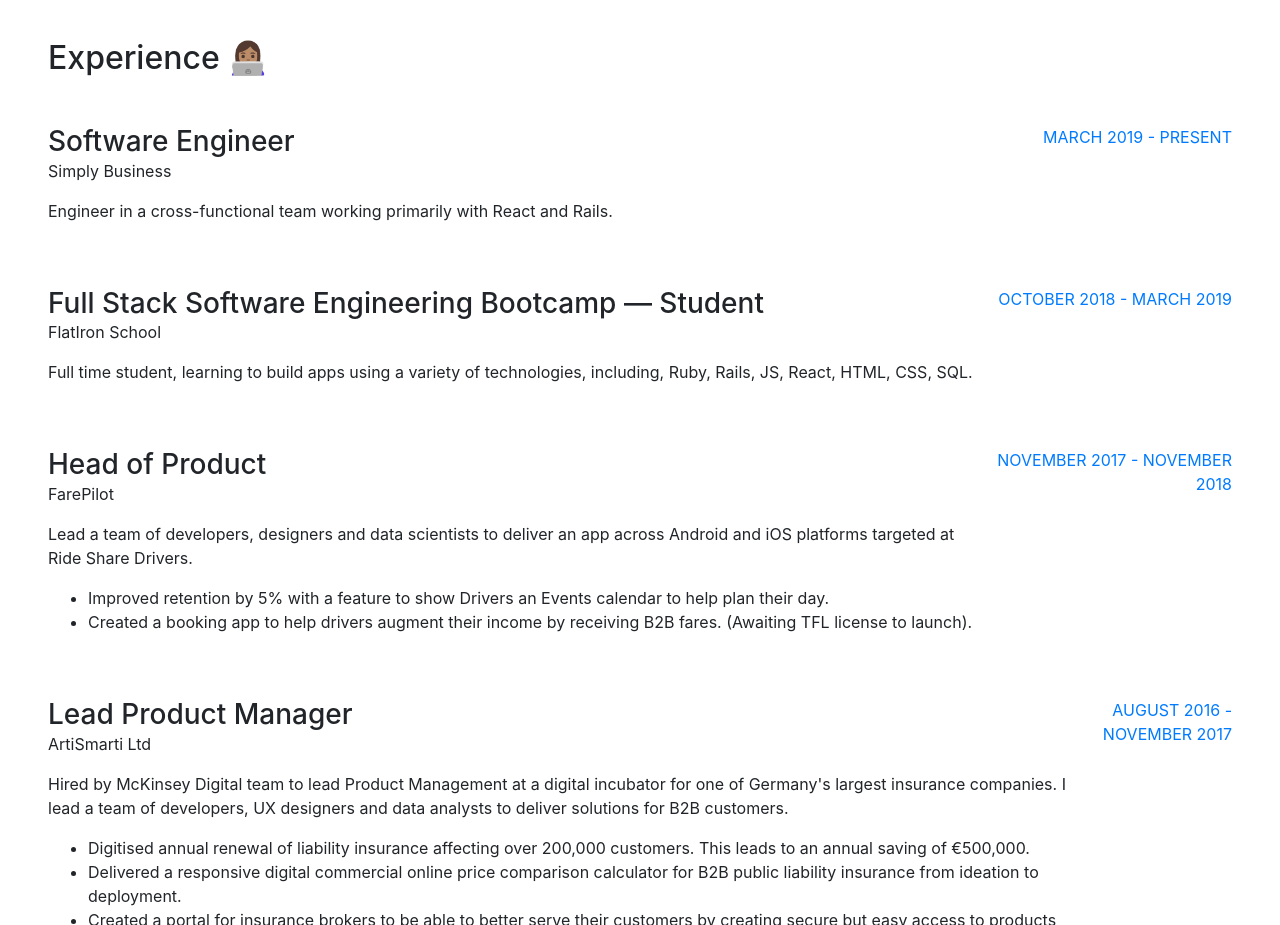
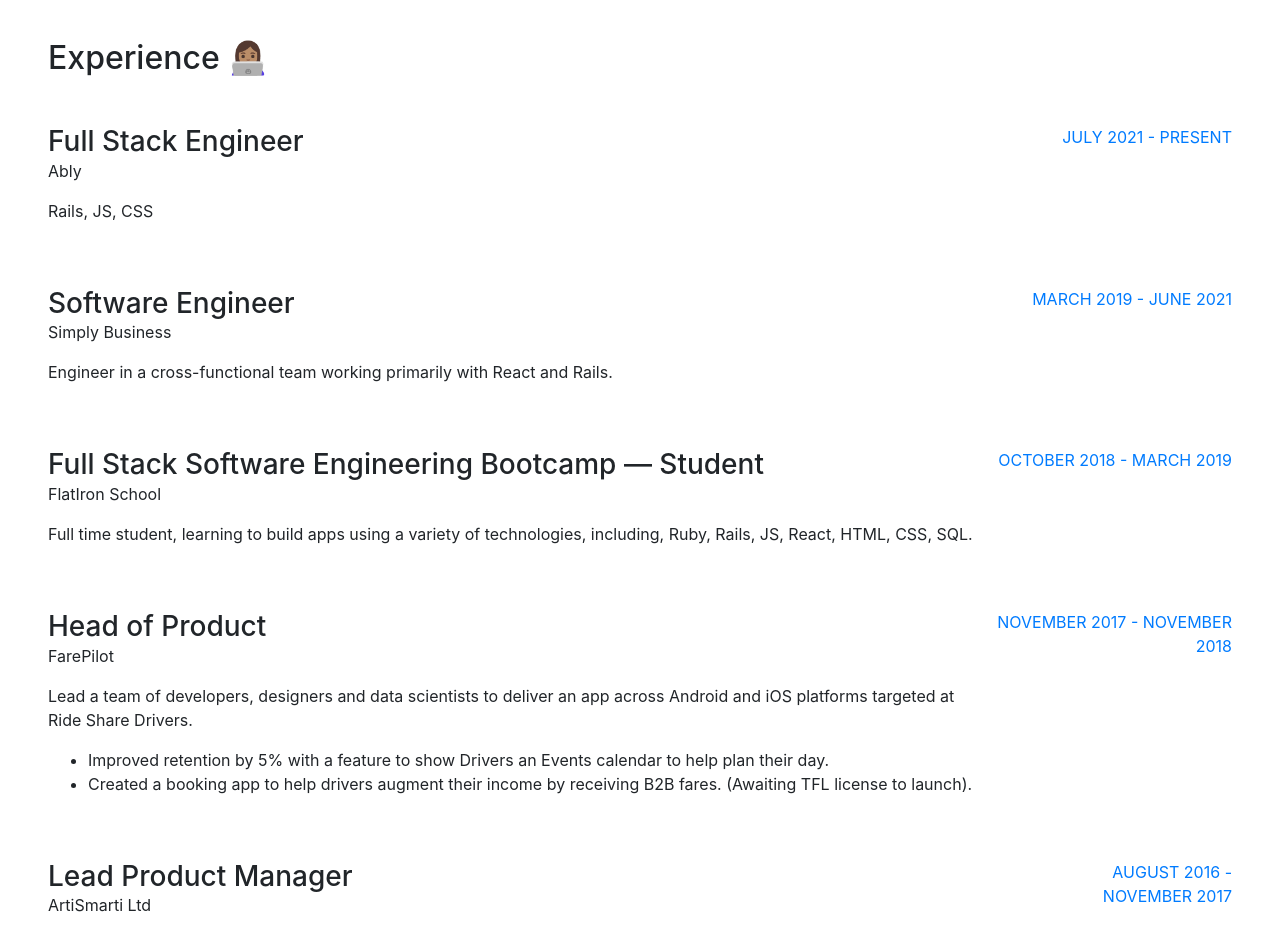
Before and after one commit to artismarti/artismarti.github.io, a website with bundled scripts: page index.html in a window 1280 px wide. Shown: the part 2460-3385 px from the top of the page. Built offline with nearby package versions, Linux system fonts and the light colour scheme; files whose address does not match are found by name; a web font is replaced by a local one.

Commit message:
Adds Ably

```diff
--- a/index.html
+++ b/index.html
@@ -327,17 +327,25 @@
 
           <div class="resume-item d-flex flex-column flex-md-row mb-5">
             <div class="resume-content mr-auto">
-              <h3 class="mb-0">
-                Software Engineer
-              </h3>
+              <h3 class="mb-0">Full Stack Engineer</h3>
+              <div class="subheading mb-3">Ably</div>
+              <p>Rails, JS, CSS</p>
+            </div>
+            <div class="resume-date text-md-right">
+              <span class="text-primary">JULY 2021 - PRESENT</span>
+            </div>
+          </div>
+          <div class="resume-item d-flex flex-column flex-md-row mb-5">
+            <div class="resume-content mr-auto">
+              <h3 class="mb-0">Software Engineer</h3>
               <div class="subheading mb-3">Simply Business</div>
               <p>
-                Engineer in a cross-functional team working primarily with
-                React and Rails.
+                Engineer in a cross-functional team working primarily with React
+                and Rails.
               </p>
             </div>
             <div class="resume-date text-md-right">
-              <span class="text-primary">MARCH 2019 - PRESENT</span>
+              <span class="text-primary">MARCH 2019 - JUNE 2021</span>
             </div>
           </div>
 
@@ -640,7 +648,8 @@
         <div class="my-auto">
           <h2 class="mb-5">Talks 🗣️</h2>
           <p>
-            Time To React - March 2020, London UK: React Hooks - How to write your own!
+            Time To React - March 2020, London UK: React Hooks - How to write
+            your own!
           </p>
           <p>
             CukeUp 2016, London UK: Think Small - A talk on story size and team
```
